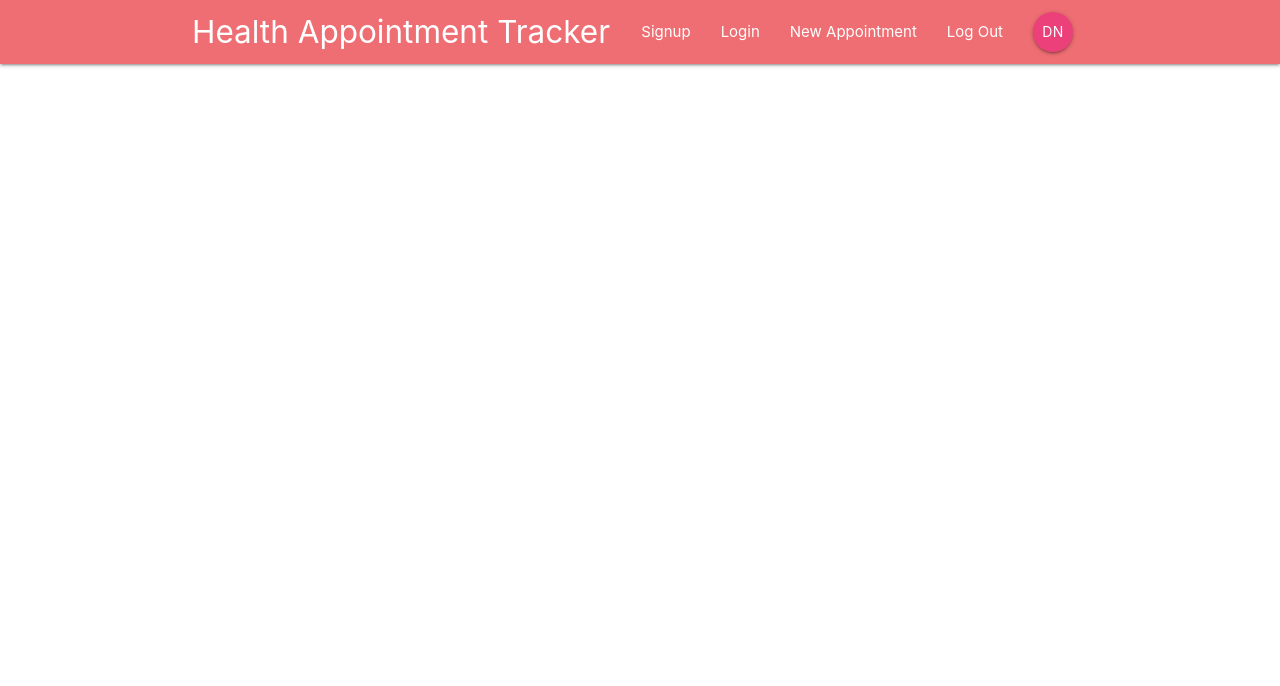
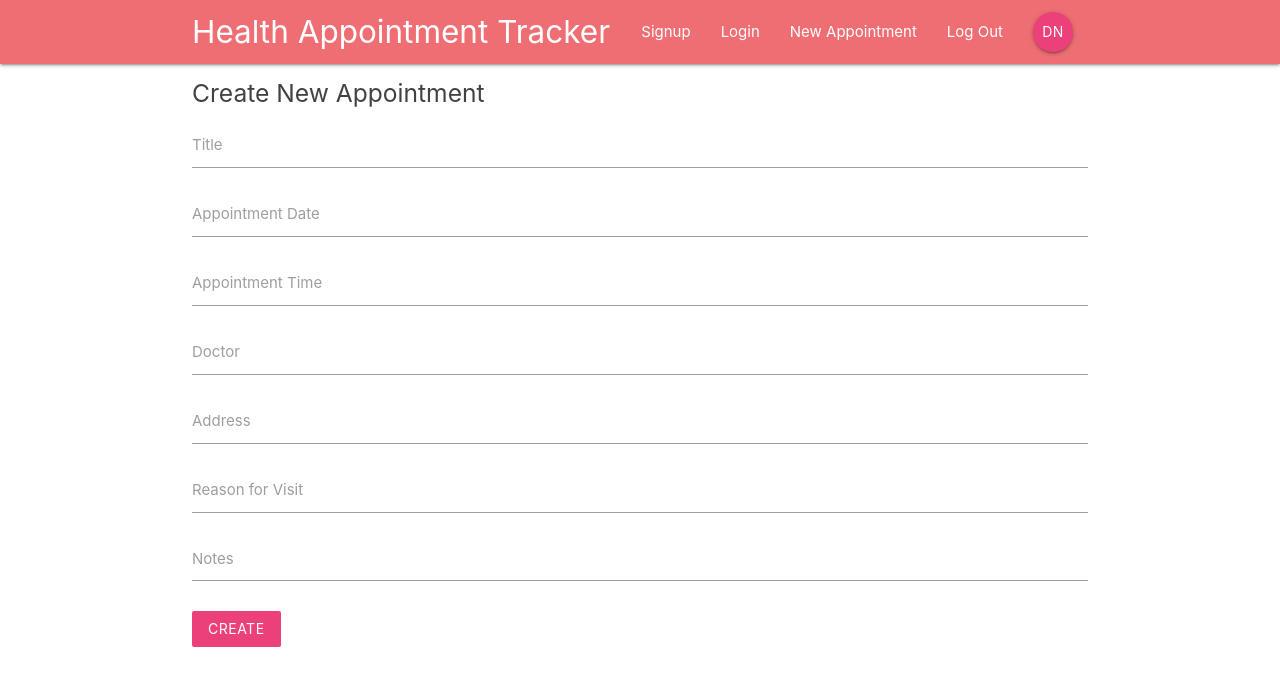
Before and after one commit to dinowins/Health-Appointment-Tracker, a React (Create React App) app: page /create in a window 1280 px wide. Shown: the top 686 px of the page. Built offline with nearby package versions, Linux system fonts and the light colour scheme.

Commit message:
Add new fields to CreateNewAppointment component and route to App

```diff
--- a/src/App.js
+++ b/src/App.js
@@ -5,6 +5,7 @@ import Dashboard from './components/dashboard/Dashboard';
 import AppointmentDetails from './components/appointments/AppointmentDetails';
 import SignIn from './components/auth/SignIn';
 import SignUp from './components/auth/SignUp';
+import CreateAppointment from './components/appointments/CreateAppointment';
 
 function App() {
   return (
@@ -16,6 +17,7 @@ function App() {
         <Route path='/appointments/:id' component={AppointmentDetails} />
         <Route path='/signin' component={SignIn} />
         <Route path='/signup' component={SignUp} />
+        <Route path='/create' component={CreateAppointment} />
       </Switch>
     </div>
     </BrowserRouter>
--- a/src/components/appointments/CreateAppointment.js
+++ b/src/components/appointments/CreateAppointment.js
@@ -0,0 +1,66 @@
+import React, { Component } from 'react'
+
+class CreateAppointment extends Component {
+  state = {
+    title: '',
+    date: '',
+    time: '',
+    doctor: '',
+    address: '',
+    reasonForVisit: '',
+    notes: ''
+  }
+
+  handleChange = (e) => {
+    this.setState({
+      [e.target.id]: e.target.value
+    })
+  }
+
+  handleSubmit = (e) => {
+    e.preventDefault();
+    console.log(this.state)
+  }
+  render() {
+    return (
+      <div className='container'>
+        <form onSubmit={this.handleSubmit} className="white">
+          <h5 className='grey-text text-darken-3'>Create New Appointment</h5>
+          <div className='input-field'>
+            <label htmlFor='Title'>Title</label>
+            <input type='text' id='title' onChange={this.handleChange}/>
+          </div>
+          <div className='input-field'>
+            <label htmlFor='date'>Appointment Date</label>
+            <input type='text' id='date' onChange={this.handleChange}/>
+          </div>
+          <div className='input-field'>
+            <label htmlFor='time'>Appointment Time</label>
+            <input type='text' id='time' onChange={this.handleChange}/>
+          </div>
+          <div className='input-field'>
+            <label htmlFor='doctor'>Doctor</label>
+            <input type='text' id='doctor' onChange={this.handleChange}/>
+          </div>
+          <div className='input-field'>
+            <label htmlFor='address'>Address</label>
+            <input type='text' id='address' onChange={this.handleChange}/>
+          </div>
+          <div className='input-field'>
+            <label htmlFor='text'>Reason for Visit</label>
+            <input type='text' id='reasonForVisit' onChange={this.handleChange}/>
+          </div>
+          <div className='input-field'>
+            <label htmlFor='notes'>Notes</label>
+            <textarea id='notes' className='materialize-textarea' onChange={this.handleChange}></textarea>
+          </div>
+          <div className='input-field'>
+            <button className='btn pink lighten-1 z-depth-0'>Create</button>
+          </div>
+        </form>
+      </div>
+    )
+  }
+}
+
+export default CreateAppointment;
```
